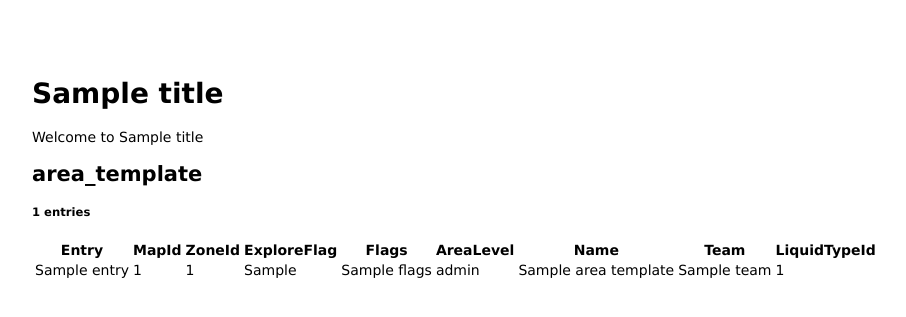
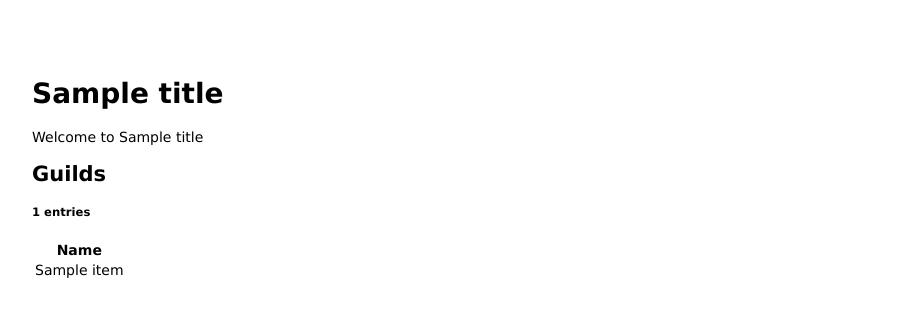
Before and after one commit to kel8458/NostraliaLogs, a Node project: template views/index.hbs in a window 1280 px wide. Shown: the top 317 px of the page, without its empty margins (26-932 px from the left). Run offline with Node 20 templates, Linux system fonts and the light colour scheme; the template is opened without the code that fills it: most values are stand-ins (such as "Sample title", 1, 10 or a date in 2020); style sheets or scripts are compiled from the project's sources.

Commit message:
Fix up some char DB models, get a DTO/mapping system up and running. Change example on homepage to show guild names in alphabetical order.

```diff
--- a/db/models/chars/bugreports.js
+++ b/db/models/chars/bugreports.js
@@ -2,7 +2,8 @@
 
 module.exports = function(sequelize, DataTypes) {
   return sequelize.define('bugreports', {
-    id: {
+    _id: {
+      field: 'id',
       type: DataTypes.INTEGER(11),
       allowNull: false
     },
--- a/db/models/chars/raidstats_autoattack.js
+++ b/db/models/chars/raidstats_autoattack.js
@@ -4,7 +4,8 @@ module.exports = function(sequelize, DataTypes) {
   return sequelize.define('raidstats_autoattack', {
     id: {
       type: DataTypes.INTEGER(11),
-      allowNull: true
+      allowNull: true,
+      primaryKey: true
     },
     timestamp: {
       type: DataTypes.DATE,
--- a/db/models/chars/raidstats_combat.js
+++ b/db/models/chars/raidstats_combat.js
@@ -4,7 +4,8 @@ module.exports = function(sequelize, DataTypes) {
   return sequelize.define('raidstats_combat', {
     id: {
       type: DataTypes.INTEGER(11),
-      allowNull: true
+      allowNull: true,
+      primaryKey: true
     },
     raidId: {
       type: DataTypes.INTEGER(11),
--- a/db/models/chars/raidstats_combatstop.js
+++ b/db/models/chars/raidstats_combatstop.js
@@ -4,7 +4,8 @@ module.exports = function(sequelize, DataTypes) {
   return sequelize.define('raidstats_combatstop', {
     id: {
       type: DataTypes.INTEGER(11),
-      allowNull: true
+      allowNull: true,
+      primaryKey: true
     },
     timestamp: {
       type: DataTypes.DATE,
--- a/db/models/chars/raidstats_evade.js
+++ b/db/models/chars/raidstats_evade.js
@@ -4,7 +4,8 @@ module.exports = function(sequelize, DataTypes) {
   return sequelize.define('raidstats_evade', {
     id: {
       type: DataTypes.INTEGER(11),
-      allowNull: true
+      allowNull: true,
+      primaryKey: true
     },
     raidId: {
       type: DataTypes.INTEGER(11),
--- a/db/models/chars/raidstats_heal.js
+++ b/db/models/chars/raidstats_heal.js
@@ -4,7 +4,8 @@ module.exports = function(sequelize, DataTypes) {
   return sequelize.define('raidstats_heal', {
     id: {
       type: DataTypes.INTEGER(11),
-      allowNull: true
+      allowNull: true,
+      primaryKey: true
     },
     raidId: {
       type: DataTypes.INTEGER(11),
--- a/db/models/chars/raidstats_kill.js
+++ b/db/models/chars/raidstats_kill.js
@@ -4,7 +4,8 @@ module.exports = function(sequelize, DataTypes) {
   return sequelize.define('raidstats_kill', {
     id: {
       type: DataTypes.INTEGER(11),
-      allowNull: true
+      allowNull: true,
+      primaryKey: true
     },
     raidId: {
       type: DataTypes.INTEGER(11),
--- a/db/models/chars/raidstats_loot.js
+++ b/db/models/chars/raidstats_loot.js
@@ -4,7 +4,8 @@ module.exports = function(sequelize, DataTypes) {
   return sequelize.define('raidstats_loot', {
     id: {
       type: DataTypes.INTEGER(11),
-      allowNull: true
+      allowNull: true,
+      primaryKey: true
     },
     raidId: {
       type: DataTypes.INTEGER(11),
--- a/db/models/chars/raidstats_lootpick.js
+++ b/db/models/chars/raidstats_lootpick.js
@@ -4,7 +4,8 @@ module.exports = function(sequelize, DataTypes) {
   return sequelize.define('raidstats_lootpick', {
     id: {
       type: DataTypes.INTEGER(11),
-      allowNull: true
+      allowNull: true,
+      primaryKey: true
     },
     raidId: {
       type: DataTypes.INTEGER(11),
--- a/db/models/chars/raidstats_spell.js
+++ b/db/models/chars/raidstats_spell.js
@@ -4,7 +4,8 @@ module.exports = function(sequelize, DataTypes) {
   return sequelize.define('raidstats_spell', {
     id: {
       type: DataTypes.INTEGER(11),
-      allowNull: true
+      allowNull: true,
+      primaryKey: true
     },
     timestamp: {
       type: DataTypes.DATE,
--- a/package.json
+++ b/package.json
@@ -9,6 +9,7 @@
     "body-parser": "~1.18.2",
     "cookie-parser": "~1.4.3",
     "debug": "~2.6.9",
+    "dtox": "^0.4.0",
     "express": "~4.15.5",
     "hbs": "~4.0.1",
     "morgan": "~1.9.0",
--- a/views/index.hbs
+++ b/views/index.hbs
@@ -2,66 +2,18 @@
 <p>Welcome to {{title}}</p>
 
 <div>
-  <h2>area_template</h2>
-  <h5>{{area_templates.length}} entries</h5>
+  <h2>Guilds</h2>
+  <h5>{{guilds.items.length}} entries</h5>
   <table>
     <tr>
       <th>
-        Entry
-      </th>
-      <th>
-        MapId
-      </th>
-      <th>
-        ZoneId
-      </th>
-      <th>
-        ExploreFlag
-      </th>
-      <th>
-        Flags
-      </th>
-      <th>
-        AreaLevel
-      </th>
-      <th>
         Name
       </th>
-      <th>
-        Team
-      </th>
-      <th>
-        LiquidTypeId
-      </th>
     </tr>
-    {{#each area_templates}}
+    {{#each guilds.items}}
     <tr>
       <td>
-        {{Entry}}
-      </td>
-      <td>
-        {{MapId}}
-      </td>
-      <td>
-        {{ZoneId}}
-      </td>
-      <td>
-        {{ExploreFlag}}
-      </td>
-      <td>
-        {{Flags}}
-      </td>
-      <td>
-        {{AreaLevel}}
-      </td>
-      <td>
-        {{Name}}
-      </td>
-      <td>
-        {{Team}}
-      </td>
-      <td>
-        {{LiquidTypeId}}
+        {{name}}
       </td>
     </tr>
     {{/each}}
```
Also changed, not shown: dto/chars/characterDto.js (added, +20 -0 lines), dto/chars/guildDto.js (added, +19 -0 lines), routes/index.js (+9 -4 lines), db/models/logssite/index.js (renamed from db/models/world/index.js).
